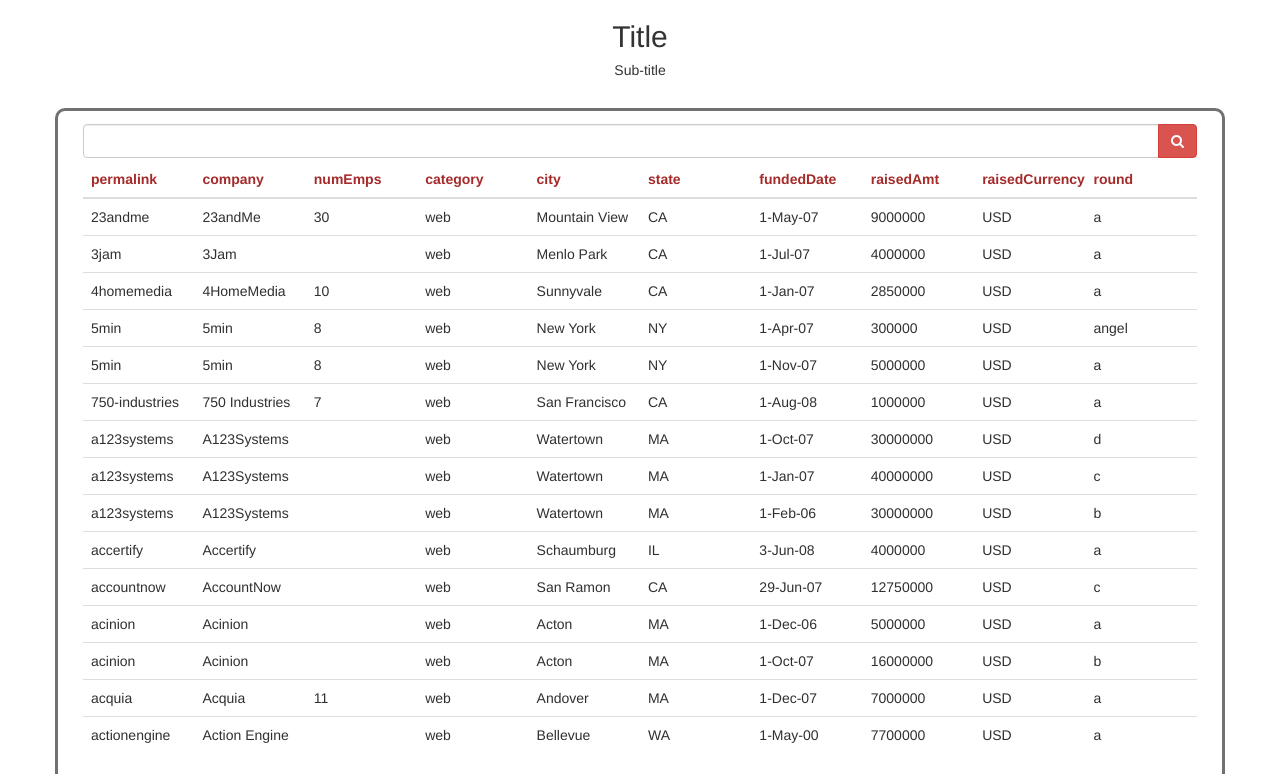
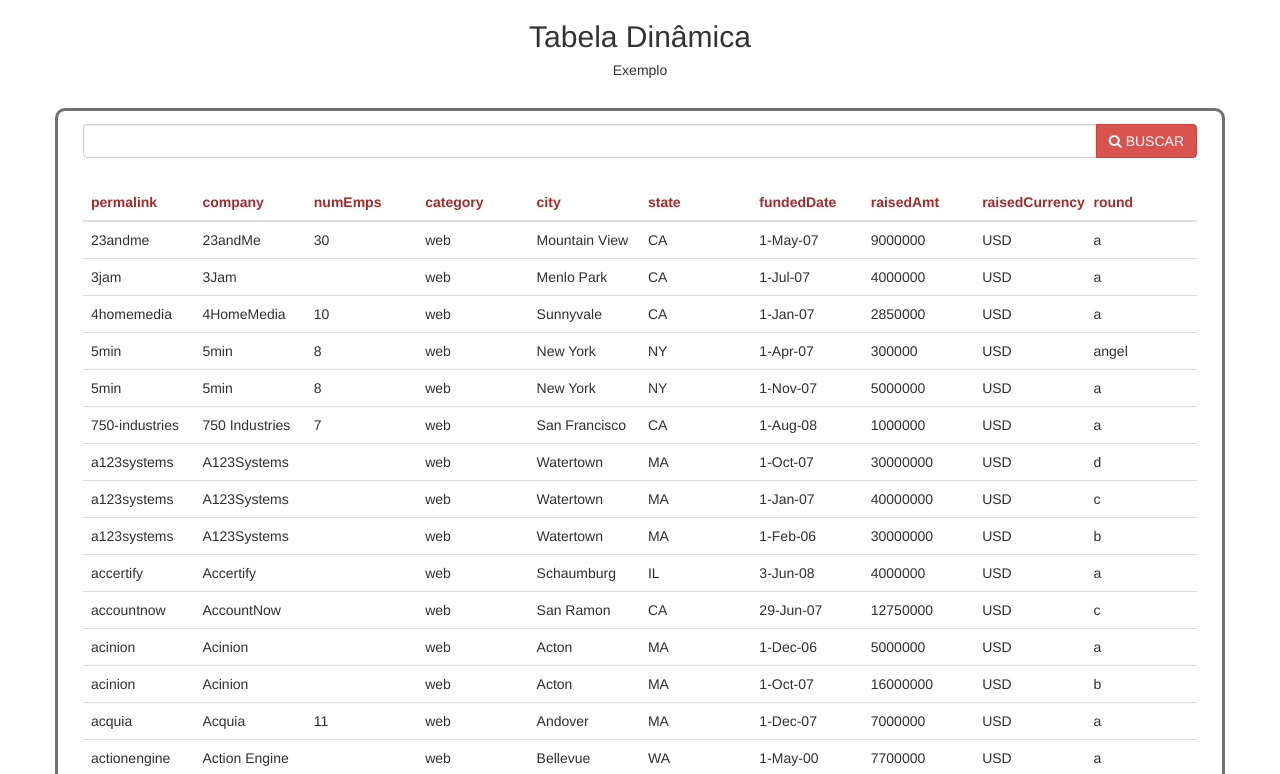
Before and after one commit to vitorcezli/tp1VdD, a plain HTML site: page src/index.html in a window 1280 px wide. Shown: the top 774 px of the page. Drawn offline with Linux system fonts and the light colour scheme.

Commit message:
Pequenos ajustes.

```diff
--- a/src/index.html
+++ b/src/index.html
@@ -15,8 +15,8 @@
     <body>
 
         <div class="header">
-            <h2> Title </h2>
-			<h5> Sub-title </h5>
+            <h2> Tabela Dinâmica </h2>
+			<h5> Exemplo </h5>
         </div>
 
         <div class="container highlighted-container">
@@ -26,11 +26,13 @@
                           <input type="text" class="form-control" onchange="modificaTabelaParaBusca()" id="texto-busca">
                         <span class="input-group-btn">
                             <button class="btn btn-danger">
-                                <i class="fa fa-search" aria-hidden="false"></i>
+                                <i class="fa fa-search" aria-hidden="false"></i> <span>BUSCAR</span>
                             </button>
                         </span>
                     </div>
             </div>
+
+            <br>
 
             <!-- Dinamic Table -->
             <div class="row custom-row">
```
